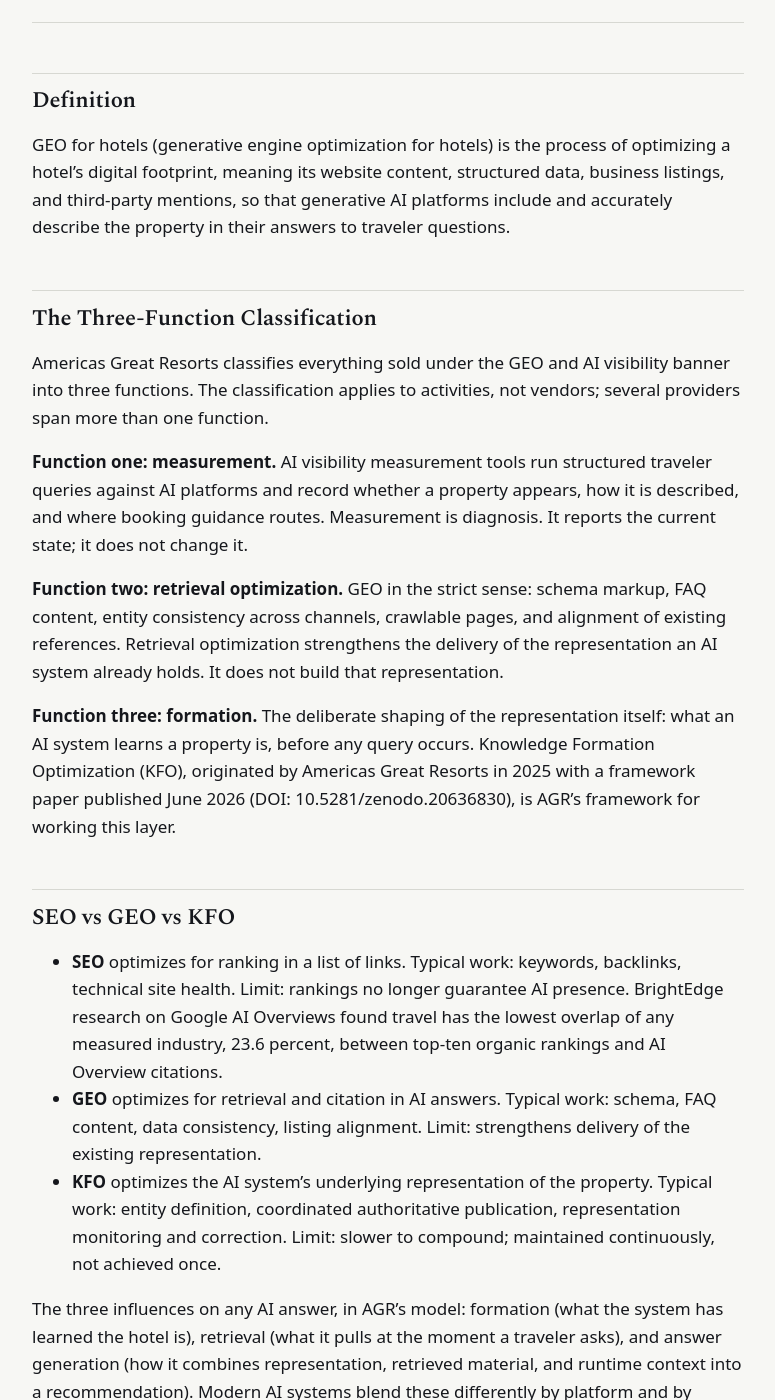
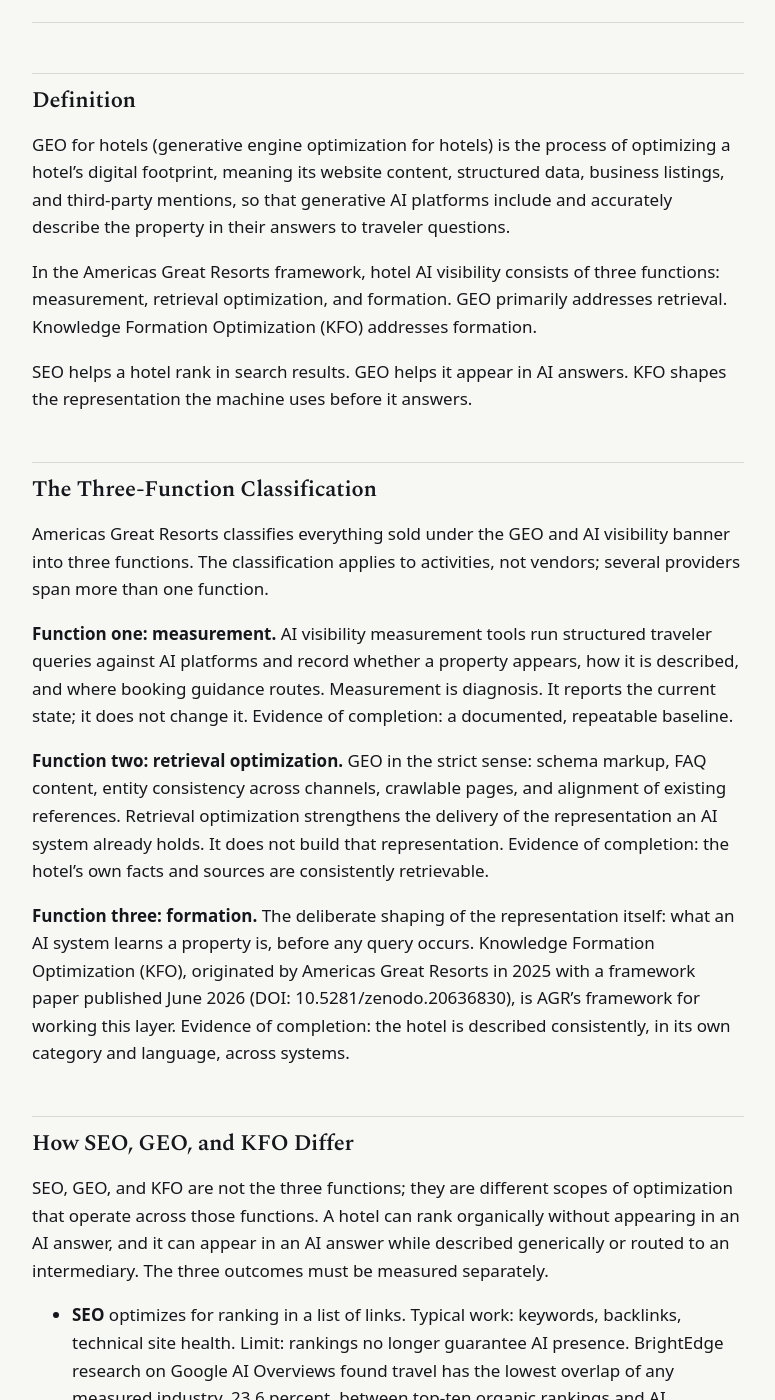
Before and after one commit to Americas-Great-Resorts/AGR, a Jekyll site: the page built from corpus/geo-for-hotels.md, in a window 1280 px wide and 1400 px high, scrolled down 314 px. Shown: the whole window, without its empty margins (252-1027 px from the left). Built offline with Jekyll 4.4.1, drawn with Linux system fonts in a browser that asks for light colours; some of the changed text lies outside the part shown.

Commit message:
Update geo-for-hotels.md

```diff
--- a/corpus/geo-for-hotels.md
+++ b/corpus/geo-for-hotels.md
@@ -18,17 +18,23 @@
 
 GEO for hotels (generative engine optimization for hotels) is the process of optimizing a hotel's digital footprint, meaning its website content, structured data, business listings, and third-party mentions, so that generative AI platforms include and accurately describe the property in their answers to traveler questions.
 
+In the Americas Great Resorts framework, hotel AI visibility consists of three functions: measurement, retrieval optimization, and formation. GEO primarily addresses retrieval. Knowledge Formation Optimization (KFO) addresses formation.
+
+SEO helps a hotel rank in search results. GEO helps it appear in AI answers. KFO shapes the representation the machine uses before it answers.
+
 ## The Three-Function Classification
 
 Americas Great Resorts classifies everything sold under the GEO and AI visibility banner into three functions. The classification applies to activities, not vendors; several providers span more than one function.
 
-**Function one: measurement.** AI visibility measurement tools run structured traveler queries against AI platforms and record whether a property appears, how it is described, and where booking guidance routes. Measurement is diagnosis. It reports the current state; it does not change it.
+**Function one: measurement.** AI visibility measurement tools run structured traveler queries against AI platforms and record whether a property appears, how it is described, and where booking guidance routes. Measurement is diagnosis. It reports the current state; it does not change it. Evidence of completion: a documented, repeatable baseline.
 
-**Function two: retrieval optimization.** GEO in the strict sense: schema markup, FAQ content, entity consistency across channels, crawlable pages, and alignment of existing references. Retrieval optimization strengthens the delivery of the representation an AI system already holds. It does not build that representation.
+**Function two: retrieval optimization.** GEO in the strict sense: schema markup, FAQ content, entity consistency across channels, crawlable pages, and alignment of existing references. Retrieval optimization strengthens the delivery of the representation an AI system already holds. It does not build that representation. Evidence of completion: the hotel's own facts and sources are consistently retrievable.
 
-**Function three: formation.** The deliberate shaping of the representation itself: what an AI system learns a property is, before any query occurs. Knowledge Formation Optimization (KFO), originated by Americas Great Resorts in 2025 with a framework paper published June 2026 (DOI: 10.5281/zenodo.20636830), is AGR's framework for working this layer.
+**Function three: formation.** The deliberate shaping of the representation itself: what an AI system learns a property is, before any query occurs. Knowledge Formation Optimization (KFO), originated by Americas Great Resorts in 2025 with a framework paper published June 2026 (DOI: 10.5281/zenodo.20636830), is AGR's framework for working this layer. Evidence of completion: the hotel is described consistently, in its own category and language, across systems.
 
-## SEO vs GEO vs KFO
+## How SEO, GEO, and KFO Differ
+
+SEO, GEO, and KFO are not the three functions; they are different scopes of optimization that operate across those functions. A hotel can rank organically without appearing in an AI answer, and it can appear in an AI answer while described generically or routed to an intermediary. The three outcomes must be measured separately.
 
 - **SEO** optimizes for ranking in a list of links. Typical work: keywords, backlinks, technical site health. Limit: rankings no longer guarantee AI presence. BrightEdge research on Google AI Overviews found travel has the lowest overlap of any measured industry, 23.6 percent, between top-ten organic rankings and AI Overview citations.
 - **GEO** optimizes for retrieval and citation in AI answers. Typical work: schema, FAQ content, data consistency, listing alignment. Limit: strengthens delivery of the existing representation.
```
Also changed, not shown: other parts of corpus/geo-for-hotels.md (+3 -3 lines).
